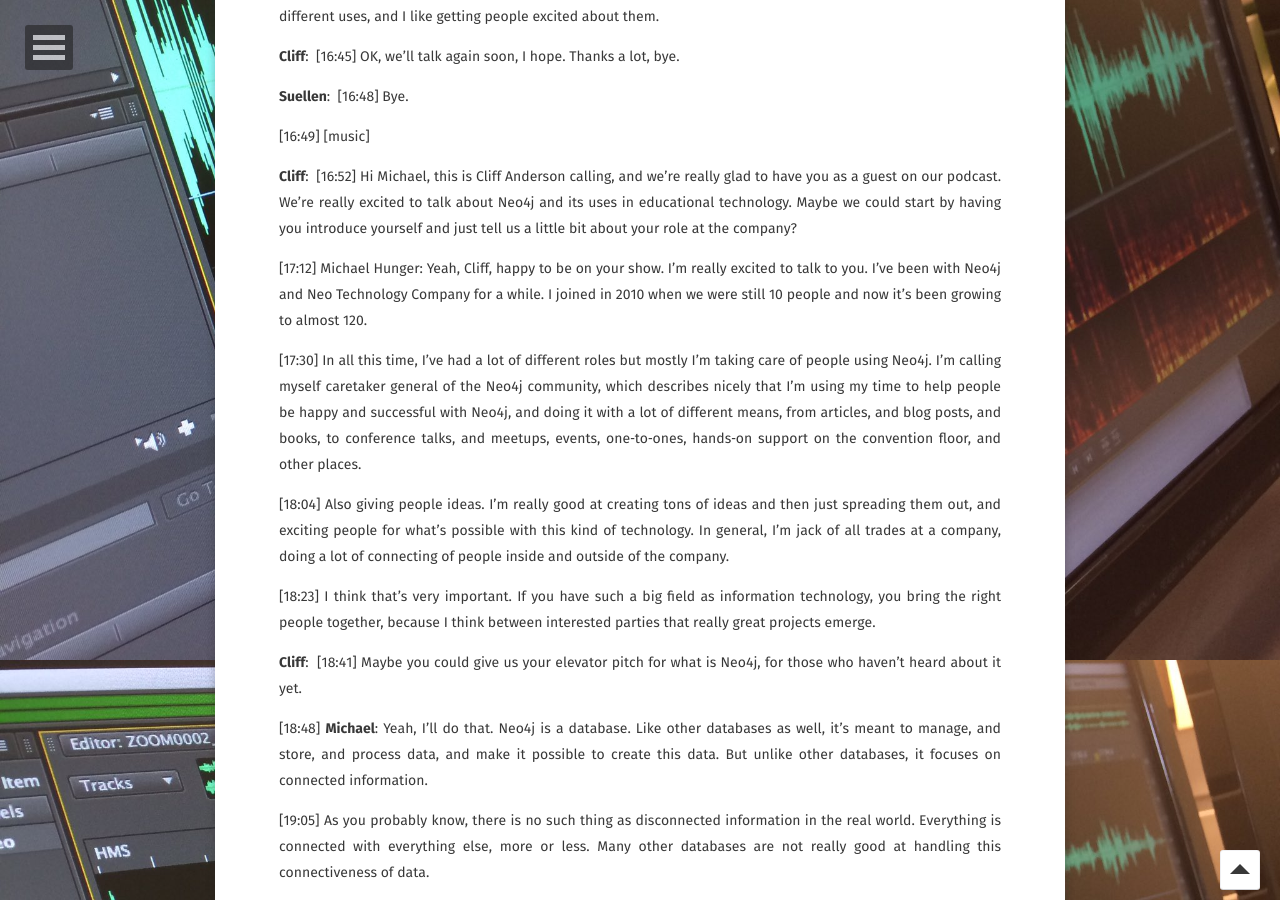
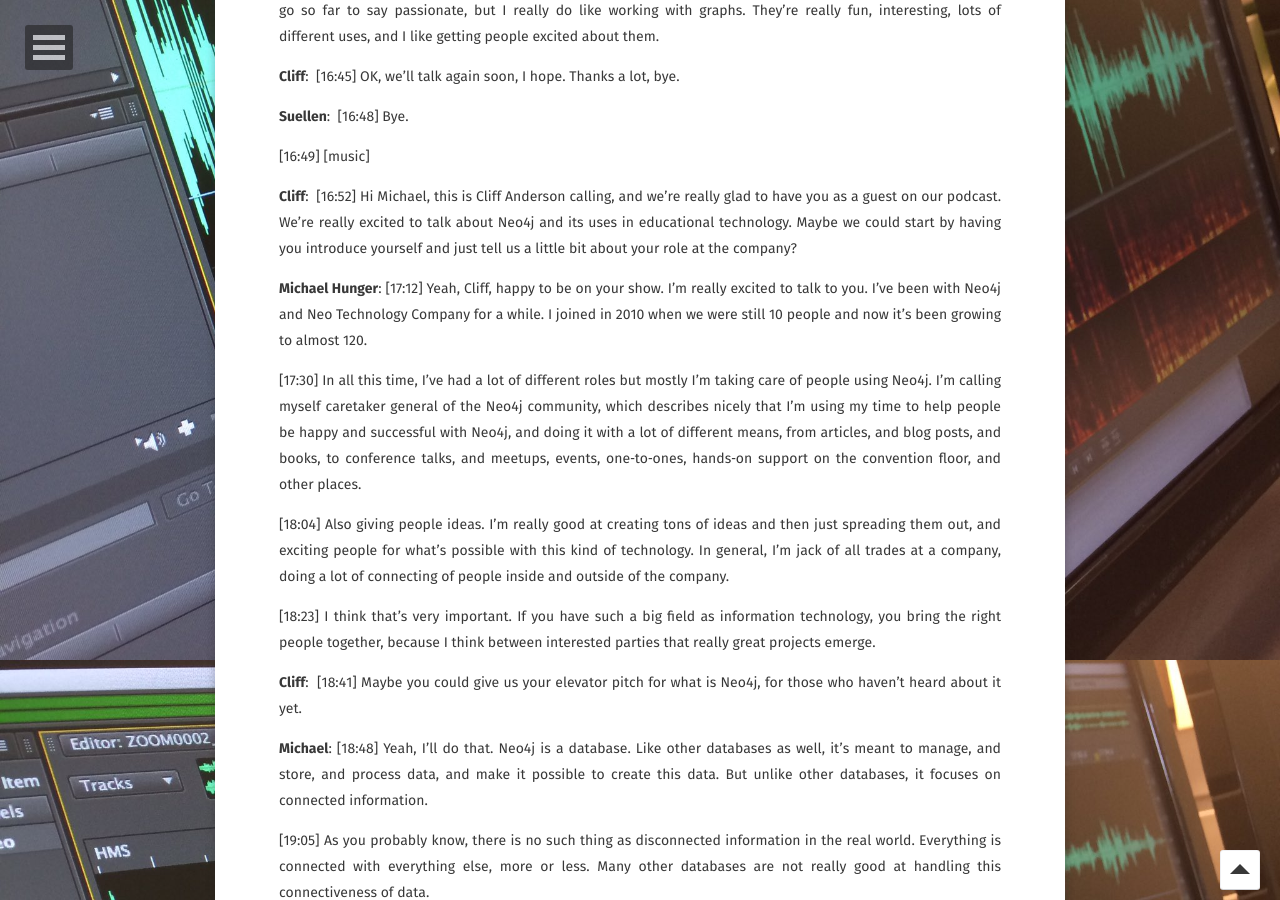
Before and after one commit to leadinglinespod/leadinglinespod.github.io, a Jekyll site: the page built from _posts/2016-10-17-episode-006.md, in a window 1280 px wide and 900 px high, scrolled down 6060 px. Built offline with Jekyll 4.4.1, drawn with Linux system fonts in a browser that asks for light colours; some web fonts are replaced; comment, search, counter and statistics services are not loaded; some of the changed text lies outside the part shown.

Commit message:
Syntax fixes

```diff
--- a/_posts/2016-10-17-episode-006.md
+++ b/_posts/2016-10-17-episode-006.md
@@ -29,7 +29,7 @@ Links:
 
 <iframe width="100%" height="450" scrolling="no" frameborder="no" src="https://w.soundcloud.com/player/?url=https%3A//api.soundcloud.com/tracks/287519785&amp;auto_play=false&amp;hide_related=false&amp;show_comments=true&amp;show_user=true&amp;show_reposts=false&amp;visual=true"></iframe>
 
-##Episode 6: Suellen Stringer Hye and Micheal Hunger
+## Episode 6: Suellen Stringer Hye and Micheal Hunger
 
  [00:00] [music]
 
@@ -84,7 +84,7 @@ University Library.
 
 [02:04] Good morning, Suellen.
 
-[02:06] Suellen Stringer‑Hye: Hi, Cliff.
+**Suellen Stringer‑Hye**: [02:06]  Hi, Cliff.
 
 **Cliff**:  [02:08] I just wanted to ask you some questions about the
 way in which you've been using graphs, in particular, to teach students,
@@ -326,7 +326,7 @@ excited to talk about Neo4j and its uses in educational technology.
 Maybe we could start by having you introduce yourself and just tell us a
 little bit about your role at the company?
 
-[17:12] Michael Hunger: Yeah, Cliff, happy to be on your show. I'm
+**Michael Hunger**: [17:12] Yeah, Cliff, happy to be on your show. I'm
 really excited to talk to you. I've been with Neo4j and Neo Technology
 Company for a while. I joined in 2010 when we were still 10 people and
 now it's been growing to almost 120.
@@ -352,7 +352,7 @@ think between interested parties that really great projects emerge.
 **Cliff**:  [18:41] Maybe you could give us your elevator pitch for
 what is Neo4j, for those who haven't heard about it yet.
 
-[18:48] **Michael**: Yeah, I'll do that. Neo4j is a database. Like other
+**Michael**: [18:48] Yeah, I'll do that. Neo4j is a database. Like other
 databases as well, it's meant to manage, and store, and process data,
 and make it possible to create this data. But unlike other databases, it
 focuses on connected information.
```
